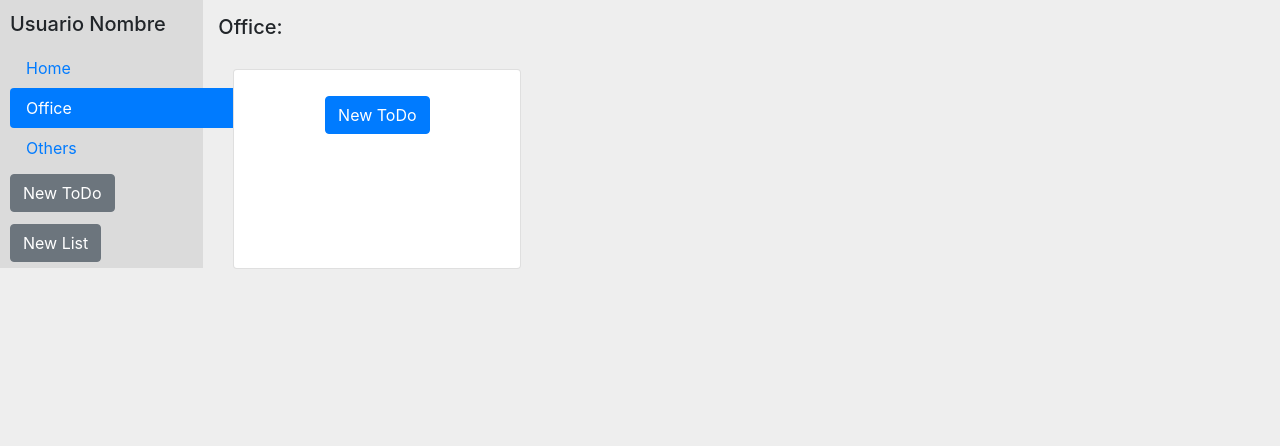
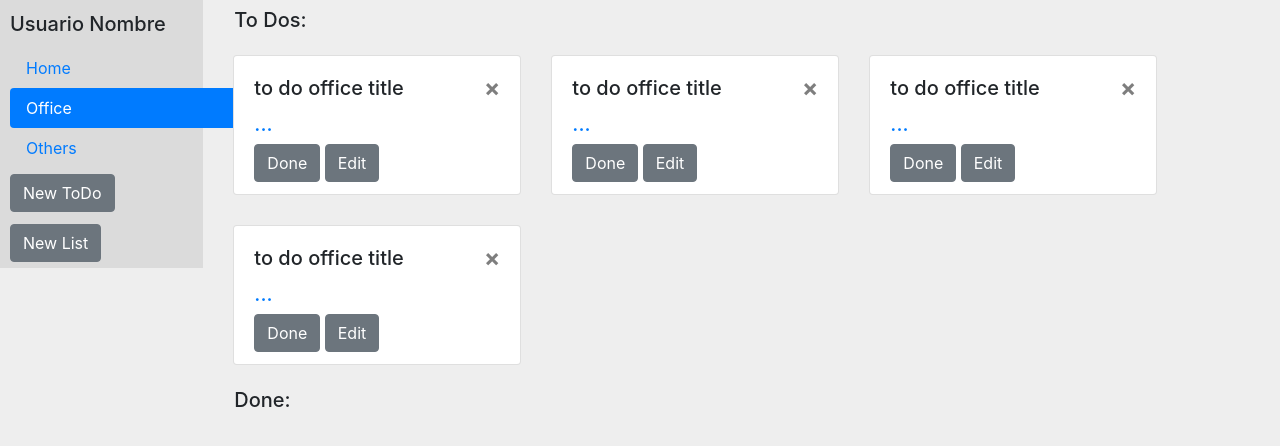
Before and after one commit to ttSpeaker/toDoList, a plain HTML site: page index.html in a window 1280 px wide. Both pictures are taken after a click on the tab "Office". Drawn offline with nearby package versions, Linux system fonts and the light colour scheme.

Commit message:
minor changes comments

```diff
--- a/index.html
+++ b/index.html
@@ -162,31 +162,27 @@
                     </div>
                 </div>
                 <div class="tab-pane fade" id="v-pills-office" role="tabpanel" aria-labelledby="v-pills-office-tab">
-                    <div class="row">
-                        <h5 id="sectionTitle">Office:</h5>
-                    </div>
-                    <div class="flex-container toDosList">
 
-                        <div class="card text-center" style="width: 18rem;" id="office-addButton">
-                            <div class="card-body">
-                                <a href="#" class="btn btn-primary addTodo">New ToDo</a>
-                            </div>
+
+                    <div class="toDosList">
+                        <div class="row h5 separador">To Dos:</div>
+                        <div class="flex-container notDone">
+
                         </div>
+                        <div class="row h5 separador">Done:</div>
+                        <div class="flex-container done">
 
+                        </div>
                     </div>
                 </div>
                 <div class="tab-pane fade" id="v-pills-others" role="tabpanel" aria-labelledby="v-pills-others-tab">
-                    <div class="row">
-                        <h5 id="sectionTitle">Others:</h5>
-                    </div>
-                    <div class="flex-container toDosList">
-
-                        <div class="card text-center" style="width: 18rem;" id="others-addButton">
-                            <div class="card-body">
-                                <a href="#" class="btn btn-primary addTodo">New ToDo</a>
-                            </div>
+                    <div class="toDosList">
+                        <div class="row h5 separador">To Dos:</div>
+                        <div class="flex-container notDone">
                         </div>
-
+                        <div class="row h5 separador">Done:</div>
+                        <div class="flex-container done">
+                        </div>
                     </div>
                 </div>
                 <!-- <div class="tab-pane fade" id="v-pills-settings" role="tabpanel" aria-labelledby="v-pills-settings-tab">...</div> -->
--- a/js/js.js
+++ b/js/js.js
@@ -1,4 +1,21 @@
+// var home;
+// var office;
+// var others;
 
+// if (localStorage.home == undefined) {
+//     console.log("HOME")
+//     localStorage.setItem = ("home", homeOriginal);
+// }
+// if (localStorage.office == undefined) {
+//     localStorage.setItem = ("office", officeOriginal);
+// }
+// if (localStorage.others == undefined) {
+//     localStorage.setItem = ("others", othersOriginal);
+// }
+
+// home = localStorage.getItem("home");
+// office = localStorage.getItem("office");
+// others = localStorage.getItem("others");
 
 var globalID = 8;
 var currentList = "home"
@@ -38,18 +55,28 @@ function findList() {
         case "others":
             return others;
     }
-    return null;
 }
 
 $(document).ready(function () {
 
     loadToDos("home", home);
     loadToDos("office", office);
+    loadToDos("others", others);
+    localStorage.setItem("home", home);
 
+    $("#v-pills-home-tab").click(function () {
+        currentList = "home"
+    });
+    $("#v-pills-office-tab").click(function () {
+        currentList = "office"
+    });
+    $("#v-pills-others-tab").click(function () {
+        currentList = "others"
+    });
 
     $(function () {
         $('[data-toggle="popover"]').popover()
-    })
+    });
 
     $(".addToDo").click(function () {
         var list = findList();
@@ -74,7 +101,8 @@ $(document).ready(function () {
 
             $(function () {
                 $('[data-toggle="popover"]').popover();
-            })
+            });
+
         });
     });
 
```
